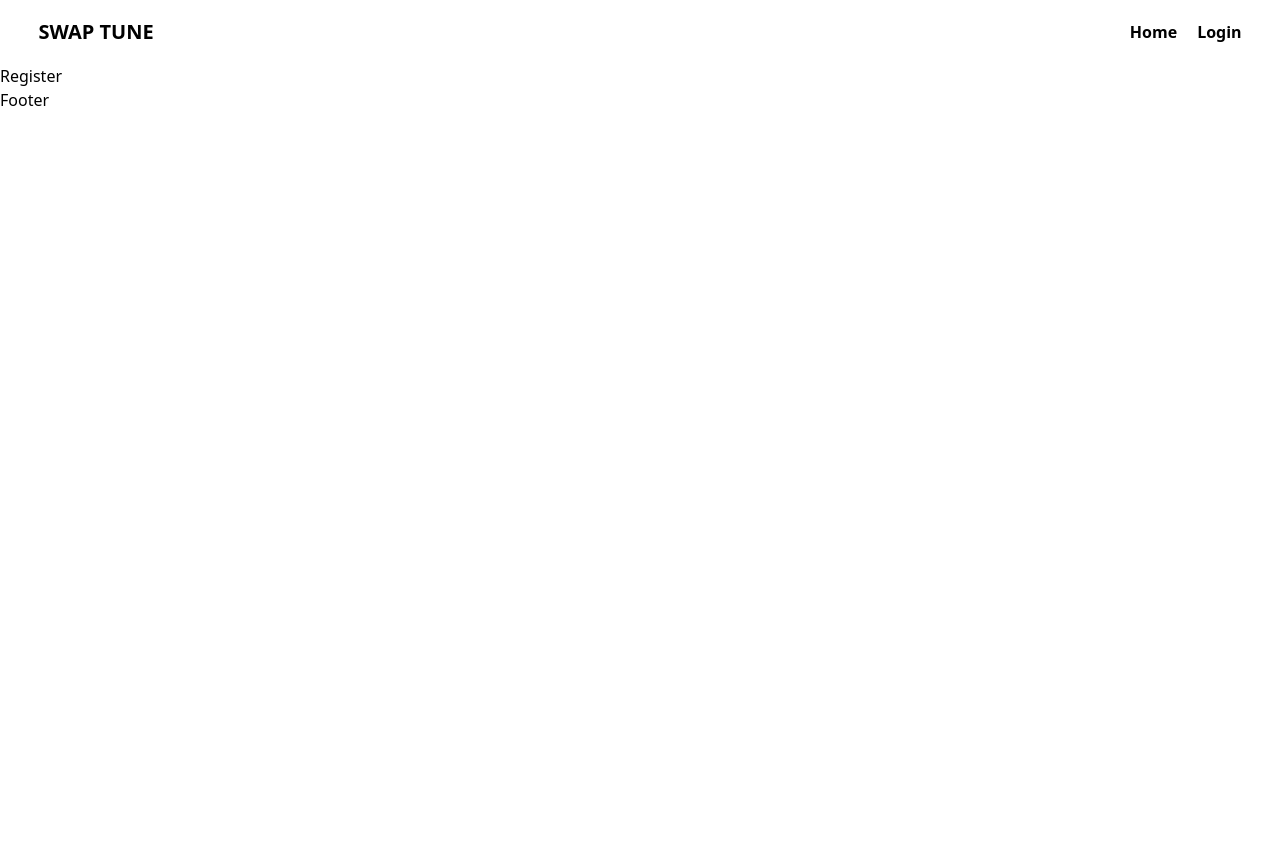
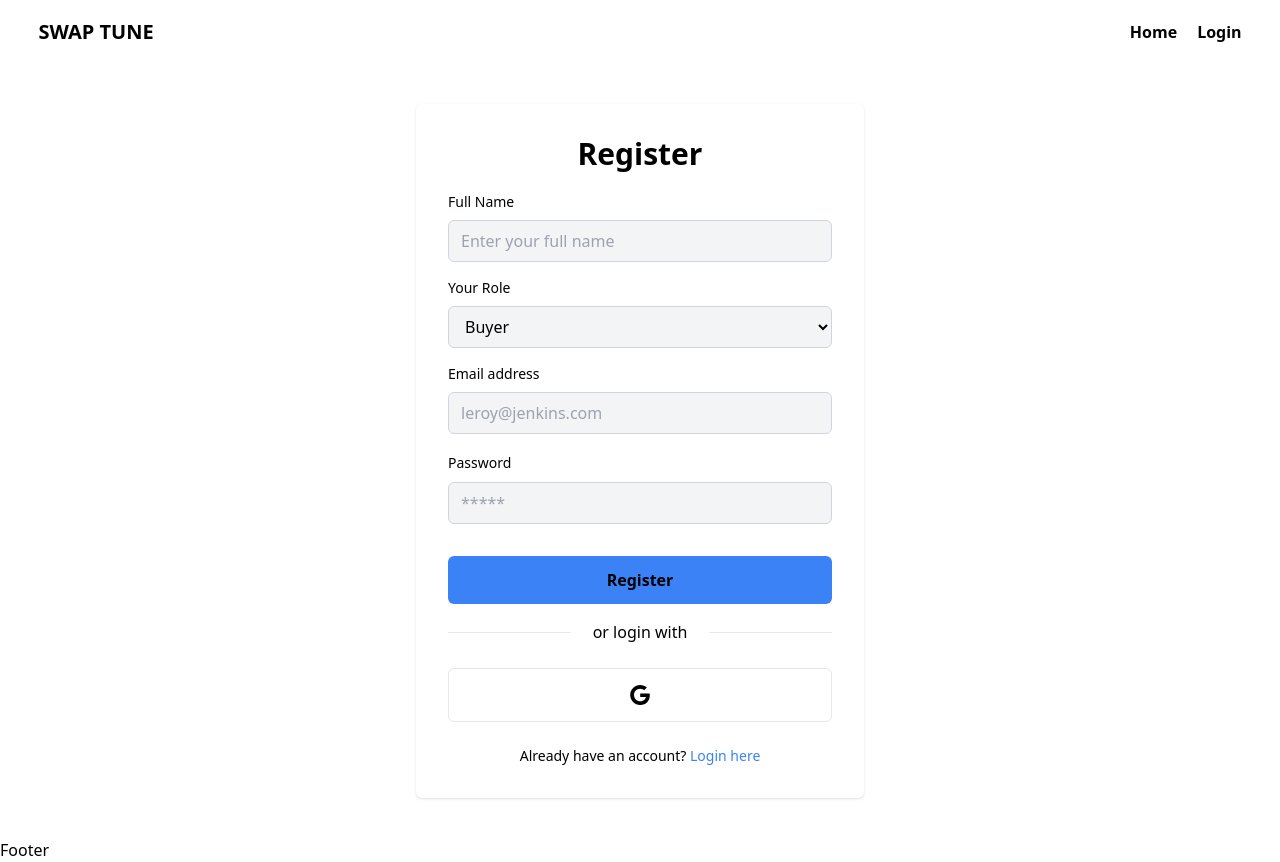
Before and after one commit to abhiskg/swap-tune-frontend, a React (Vite) app: page /register in a window 1280 px wide. Before the commit the page ends 800 px from the top, so only its background shows below. Built offline with nearby package versions, Linux system fonts and the light colour scheme; no server answers.

Commit message:
Register section added

```diff
--- a/src/hooks/useDocTitle.ts
+++ b/src/hooks/useDocTitle.ts
@@ -2,7 +2,7 @@ import { useEffect } from "react";
 
 const useDocTitle = (title: string) => {
   useEffect(() => {
-    document.title = `${title} | Ultimate Fit` || "Ultimate Fit";
+    document.title = `${title} | Swap Tune` || "Swap Tune";
   }, []);
 };
 
--- a/src/pages/auth/Register.tsx
+++ b/src/pages/auth/Register.tsx
@@ -1,5 +1,198 @@
+import { useContext, useState } from "react";
+import { Link } from "react-router-dom";
+import toast from "react-hot-toast";
+import { z } from "zod";
+import { SubmitHandler, useForm } from "react-hook-form";
+import { zodResolver } from "@hookform/resolvers/zod";
+import { AuthContext } from "../../context/AuthContext";
+import { User } from "firebase/auth";
+import GoogleLogin from "../../components/login/GoogleLogin";
+import SpinLoader from "../../components/loaders/SpinLoader";
+import useDocTitle from "../../hooks/useDocTitle";
+import axios from "axios";
+
+const RegisterSchema = z.object({
+  name: z.string().min(1, { message: "Please Enter your name" }),
+  email: z.string().email({ message: "Invalid Email" }),
+  role: z.string(),
+  password: z
+    .string()
+    .min(8, { message: "Password Should be minimum 8 char long" }),
+});
+
+type RegisterSchemaType = z.infer<typeof RegisterSchema>;
+
 const Register = () => {
-  return <div>Register</div>;
+  useDocTitle("Register");
+  const authContext = useContext(AuthContext);
+  const [loading, setLoading] = useState(false);
+
+  const {
+    handleSubmit,
+    register,
+    reset,
+    formState: { errors },
+  } = useForm<RegisterSchemaType>({
+    resolver: zodResolver(RegisterSchema),
+  });
+
+  const onSubmit: SubmitHandler<RegisterSchemaType> = (data) => {
+    setLoading(true);
+    const { name, email, password, role } = data;
+    authContext
+      ?.createNewUser(email, password)
+      .then(({ user }) => {
+        if (user) {
+          handleUpdateUserInfo(name, user, email, role);
+        }
+      })
+      .catch((err: any) => {
+        if (err.message == "Firebase: Error (auth/email-already-in-use).") {
+          setLoading(false);
+          toast.error("Email already registered, try Login!");
+        } else {
+          setLoading(false);
+          toast.error("Register unsuccessful, try again!");
+          console.log(err.message);
+        }
+      });
+  };
+
+  const handleUpdateUserInfo = (
+    name: string,
+    user: User,
+    email: string,
+    role: string
+  ) => {
+    authContext
+      ?.updateUser(name, user)
+      .then(() => {
+        axios
+          .post("http://localhost:5000/api/user", {
+            name,
+            email,
+            role,
+          })
+          .then(({ data }) => {
+            if (data.success && data.token) {
+              localStorage.setItem("swap-tune", data.token);
+            }
+            setLoading(false);
+            reset();
+            toast.success("Congratulation! Registration Successful");
+          })
+          .catch((err: any) => {
+            toast.error("Something went wrong, please try again later");
+            console.log(err.message);
+          });
+      })
+      .finally(() => {
+        authContext.setLoading(false);
+      });
+  };
+
+  return (
+    <div>
+      <div className="mx-auto my-10 w-full max-w-md rounded-md bg-white p-4 shadow dark:bg-gray-900 dark:text-gray-100 sm:p-8">
+        <h2 className="mb-5 text-center text-3xl font-semibold">Register</h2>
+
+        <form
+          onSubmit={handleSubmit(onSubmit)}
+          className="ng-untouched ng-pristine ng-valid space-y-8"
+        >
+          <div className="space-y-4">
+            <div className="space-y-2">
+              <label htmlFor="name" className="block text-sm">
+                Full Name
+              </label>
+              <input
+                type="text"
+                id="name"
+                {...register("name")}
+                disabled={loading}
+                placeholder="Enter your full name"
+                className="input-form"
+              />
+              {errors.name?.message && (
+                <p className="error-message">{errors.name?.message}</p>
+              )}
+            </div>
+            <div className="space-y-2">
+              <label htmlFor="name" className="block text-sm">
+                Your Role
+              </label>
+              <select {...register("role")} id="" className="input-form">
+                <option value="buyer">Buyer</option>
+                <option value="seller">Seller</option>
+              </select>
+            </div>
+            <div className="space-y-2">
+              <label htmlFor="email" className="block text-sm">
+                Email address
+              </label>
+              <input
+                type="email"
+                {...register("email")}
+                id="email"
+                disabled={loading}
+                placeholder="leroy@jenkins.com"
+                className="input-form"
+              />
+              {errors.email?.message && (
+                <p className="error-message">{errors.email?.message}</p>
+              )}
+            </div>
+            <div className="space-y-2">
+              <label htmlFor="password" className="text-sm">
+                Password
+              </label>
+              <input
+                type="password"
+                {...register("password")}
+                disabled={loading}
+                id="password"
+                placeholder="*****"
+                className="input-form"
+              />
+              {errors.password?.message && (
+                <p className="error-message">{errors.password?.message}</p>
+              )}
+            </div>
+          </div>
+          <button
+            type="submit"
+            className={`auth-button grid place-items-center ${
+              loading && "cursor-not-allowed"
+            }`}
+          >
+            {loading ? <SpinLoader /> : "Register"}
+          </button>
+        </form>
+        <div className="my-4 flex w-full items-center">
+          <hr className="w-full dark:text-gray-400" />
+          <p className="w-full px-3 text-center dark:text-gray-400">
+            or login with
+          </p>
+          <hr className="w-full dark:text-gray-400" />
+        </div>
+
+        <div className="my-6 flex gap-3">
+          <GoogleLogin />
+        </div>
+
+        <p className="text-center text-sm dark:text-gray-400">
+          Already have an account?{" "}
+          <Link
+            to="/login"
+            rel="noopener noreferrer"
+            className="text-blue-500 hover:underline focus:underline"
+          >
+            Login here
+          </Link>
+        </p>
+      </div>
+    </div>
+  );
 };
 
 export default Register;
```
